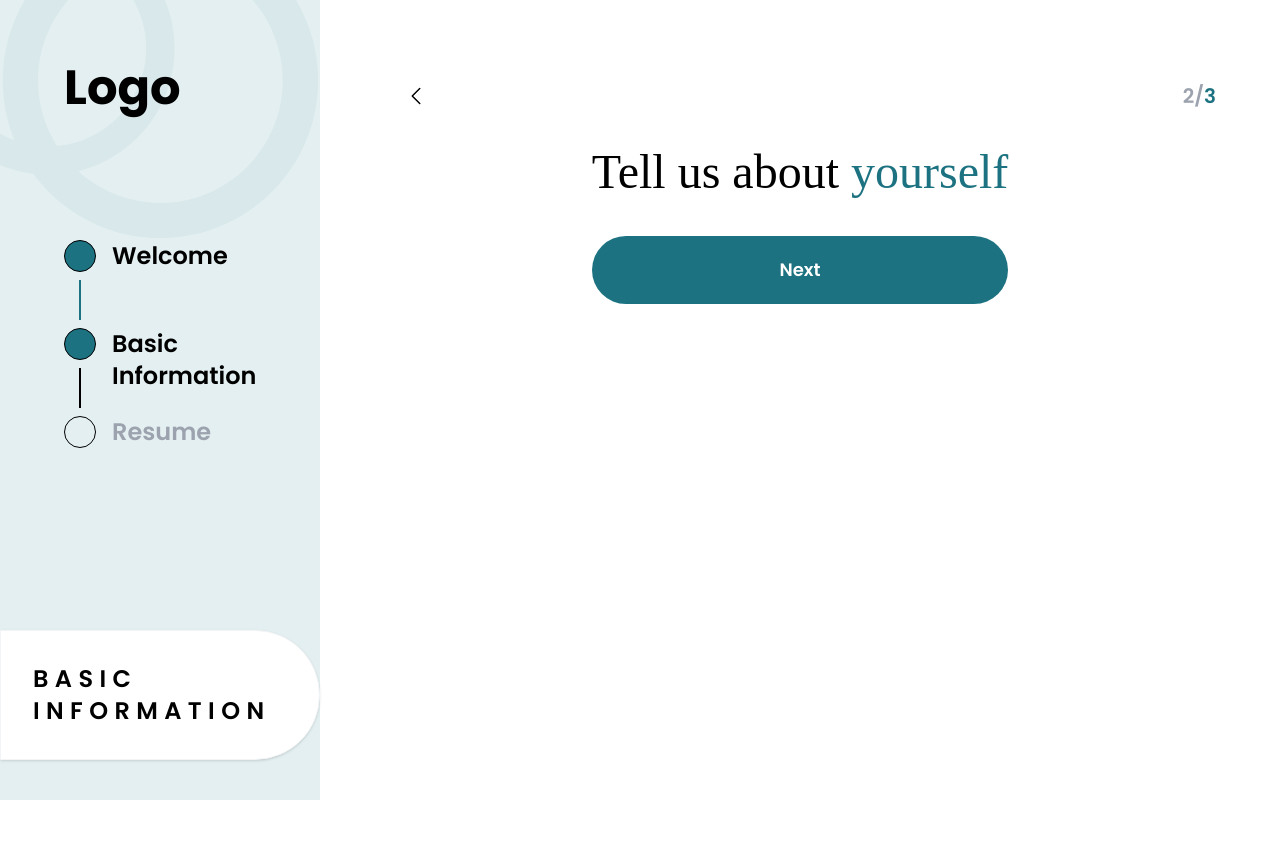
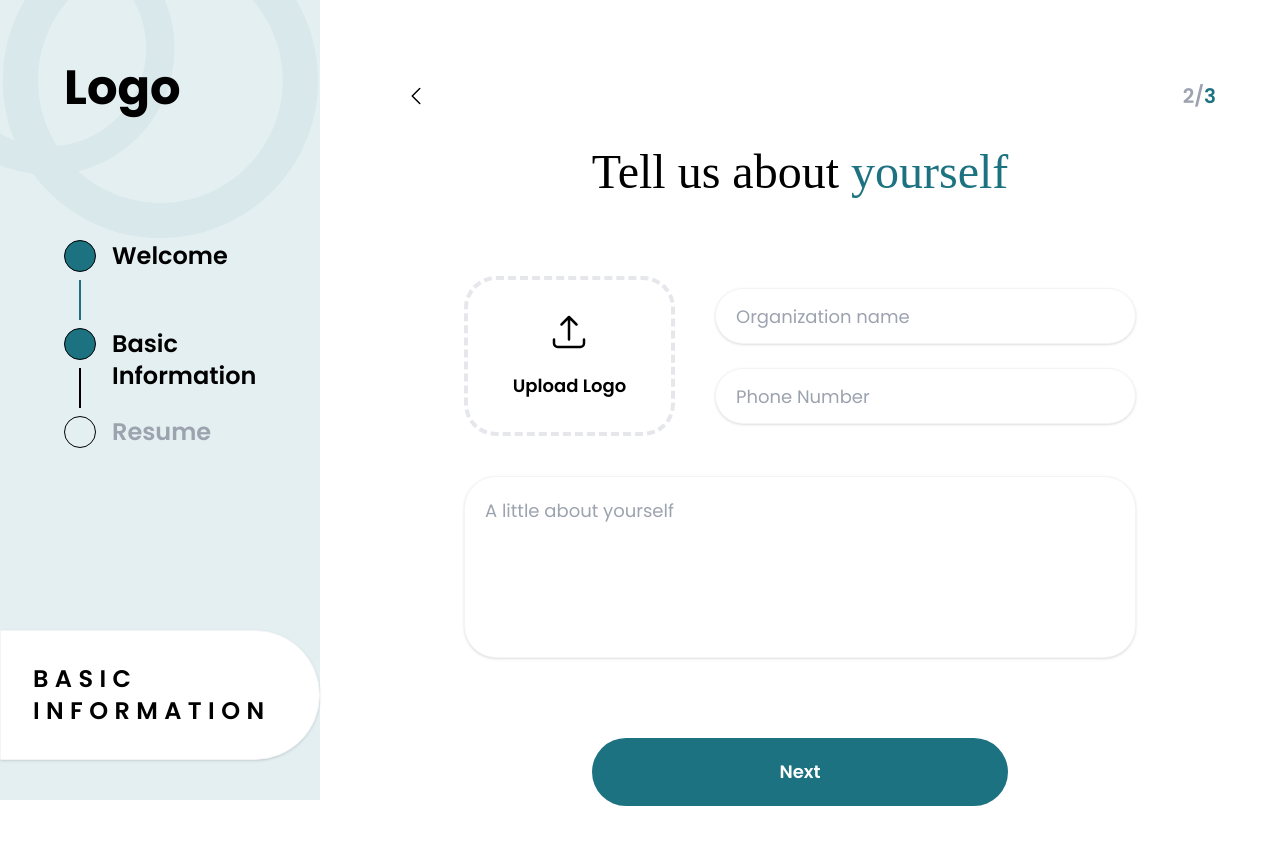
Before and after one commit to Yidu-xSkript/volunteer_connect, a React (Create React App) app in the folder frontend/: page /on-boarding in a window 1280 px wide. Both pictures are taken after a click on the button "Get Started". Shown: the top 844 px of the page. Before the commit the page ends 800 px from the top, so only its background shows below. Built offline with nearby package versions, Linux system fonts and the light colour scheme; a web font is replaced by a local one.

Commit message:
textarea form component | onboarding design complete | upload functionality untested | file Upload component created

```diff
--- /dev/null
+++ b/frontend/src/components/form/file_upload.js
@@ -0,0 +1,60 @@
+import { Axios } from "axios";
+import { createRef, useState } from "react";
+import { ArrowUpTrayIcon } from '@heroicons/react/24/outline';
+
+function UploadWidget({ className, text, text2 }) {
+    const [file, setFile] = useState();
+    const [isLoading, setIsLoading] = useState(false);
+    const inputFileRef = createRef();
+    const [uploadedFile, setUploadedFile] = useState();
+    const upload_preset = "cas0g1dw"
+
+    const cleanup = () => {
+        URL.revokeObjectURL(file);
+        inputFileRef.current.value = null;
+    }
+    const _setFile = (newFile) => {
+        if (file) cleanup();
+        setFile(newFile);
+    }
+    const fileUpload = async (file) => {
+        const formData = new FormData()
+        formData.append("file", file)
+        formData.append("upload_preset", upload_preset)
+        setIsLoading(true)
+        await Axios.post("https://api.cloudinary.com/v1_1/xplorestate/image/upload", formData)
+            .then((res) => {
+                setUploadedFile(res.data["secure_url"])
+                setIsLoading(false)
+            })
+    }
+    const handleSubmit = async () => {
+        await fileUpload(file)
+    }
+    const handleOnChange = (event) => {
+        const newFile = event.target.files[0];
+        if (newFile) {
+            _setFile(URL.createObjectURL(newFile));
+            handleSubmit();
+        }
+    }
+    return (
+        <>
+            <input ref={inputFileRef} hidden id="file-upload" type="file" onChange={handleOnChange} />
+            <label htmlFor="file-upload" className={`${className} relative border-4 border-gray-200 border-dashed rounded-[2rem] cursor-pointer flex flex-col items-center justify-center space-y-5`}>
+                {!uploadedFile && <ArrowUpTrayIcon className={`w-10 ${isLoading ? 'opacity-20' : ''}`} />}
+                {!uploadedFile && <h6 className={`text-lg font-semibold ${isLoading ? 'opacity-20' : ''}`}>{text}</h6>}
+                {text2 && !uploadedFile && <h6 className={`text-lg font-semibold text-gray-400 ${isLoading ? 'opacity-20' : ''}`}>{text2}</h6>}
+                {isLoading && <div role="status" class="absolute -translate-x-1/2 -translate-y-1/2 top-2/4 left-1/2">
+                    <svg aria-hidden="true" class="w-8 h-8 mr-2 text-gray-200 animate-spin dark:text-gray-600 fill-primary" viewBox="0 0 100 101" fill="none" xmlns="http://www.w3.org/2000/svg">
+                        <path d="M100 50.5908C100 78.2051 77.6142 100.591 50 100.591C22.3858 100.591 0 78.2051 0 50.5908C0 22.9766 22.3858 0.59082 50 0.59082C77.6142 0.59082 100 22.9766 100 50.5908ZM9.08144 50.5908C9.08144 73.1895 27.4013 91.5094 50 91.5094C72.5987 91.5094 90.9186 73.1895 90.9186 50.5908C90.9186 27.9921 72.5987 9.67226 50 9.67226C27.4013 9.67226 9.08144 27.9921 9.08144 50.5908Z" fill="currentColor" />
+                        <path d="M93.9676 39.0409C96.393 38.4038 97.8624 35.9116 97.0079 33.5539C95.2932 28.8227 92.871 24.3692 89.8167 20.348C85.8452 15.1192 80.8826 10.7238 75.2124 7.41289C69.5422 4.10194 63.2754 1.94025 56.7698 1.05124C51.7666 0.367541 46.6976 0.446843 41.7345 1.27873C39.2613 1.69328 37.813 4.19778 38.4501 6.62326C39.0873 9.04874 41.5694 10.4717 44.0505 10.1071C47.8511 9.54855 51.7191 9.52689 55.5402 10.0491C60.8642 10.7766 65.9928 12.5457 70.6331 15.2552C75.2735 17.9648 79.3347 21.5619 82.5849 25.841C84.9175 28.9121 86.7997 32.2913 88.1811 35.8758C89.083 38.2158 91.5421 39.6781 93.9676 39.0409Z" fill="currentFill" />
+                    </svg>
+                    <span class="sr-only">Loading...</span>
+                </div>}
+            </label>
+        </>
+    );
+};
+
+export default UploadWidget;
--- a/frontend/src/components/form/textarea.js
+++ b/frontend/src/components/form/textarea.js
@@ -0,0 +1,5 @@
+const textarea = ({ rows, placeholder, className }) => (
+    <textarea rows={rows} className={`block text-lg text-gray-900 rounded-[2rem] border border-gray-100 focus:ring focus:ring-primary focus:border-primary focus:outline-none ${className}`} placeholder={placeholder}></textarea>
+);
+
+export default textarea;
--- a/frontend/src/pages/on_boarding/index.js
+++ b/frontend/src/pages/on_boarding/index.js
@@ -3,6 +3,9 @@ import { ChevronLeftIcon } from '@heroicons/react/24/outline';
 import welcome from '../../assets/on-boarding-welcome.svg';
 import FormButton from "../../components/form/button";
 import authCircle from '../../assets/vc-auth-circle-1.svg'
+import UploadWidget from "../../components/form/file_upload";
+import Input from "../../components/form/input";
+import TextArea from "../../components/form/textarea";
 
 function OnBoarding() {
   const wizards = [
@@ -61,14 +64,25 @@ function OnBoarding() {
           }
           {selectedPill === 1 &&
             <>
-              <h1 className="font-heading text-black text-5xl mt-5">Tell us about <span className="text-primary">yourself</span></h1>
-
+              <h1 className="font-heading text-black text-5xl mt-5 mb-20">Tell us about <span className="text-primary">yourself</span></h1>
+              <div className="inline-flex w-full justify-center space-x-10 px-20">
+                <UploadWidget className={'h-auto w-1/3'} text="Upload Logo" />
+                <div className="w-2/3">
+                  <Input placeholder={'Organization name'} required={true} type={'text'} className={'border border-gray-100 shadow'} />
+                  <Input placeholder={'Phone Number'} required={true} type={'number'} className={'border border-gray-100 shadow'} />
+                </div>
+              </div>
+              <div className="w-full px-20 my-10">
+                <TextArea placeholder={'A little about yourself'} rows={5} className={'w-full p-5 shadow resize-none'} />
+              </div>
             </>
           }
           {selectedPill === 2 &&
             <>
               <h1 className="font-heading text-black text-5xl mt-5 text-center">Upload Your <br className="mb-5"/><span className="text-primary">Resume</span></h1>
-
+              <div className="w-full px-20 py-10">
+                <UploadWidget className={'h-64'} text="Choose your resume to upload" text2="PDF, JPEG, or PNG" />
+              </div>
             </>
           }
           <FormButton text={selectedPill === wizards.length - 1 ? "Submit" : selectedPill === 0 ? "Get Started" : "Next"} className={"rounded-full mt-10 w-1/2"} action={incrementPill} />
```
